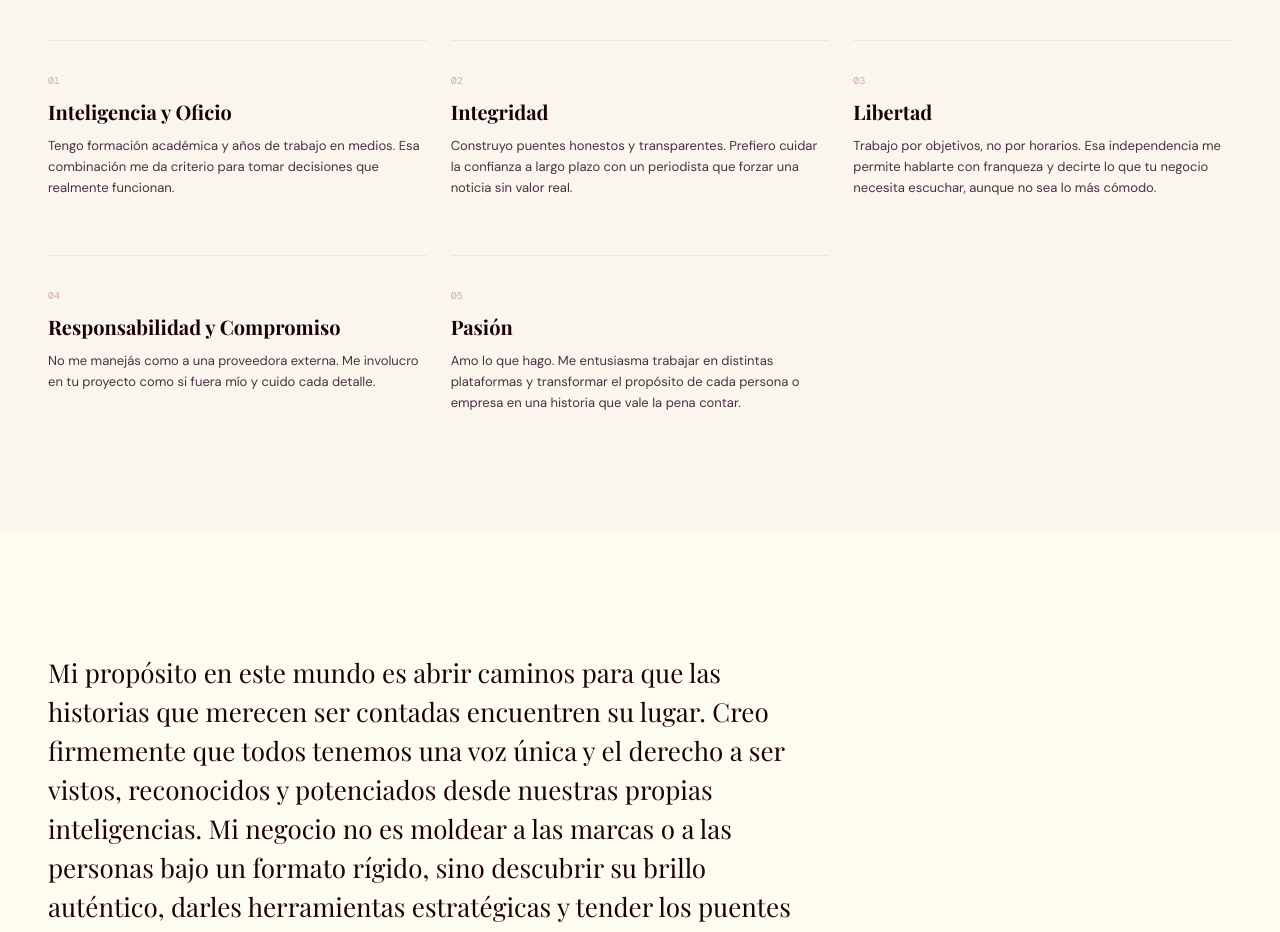
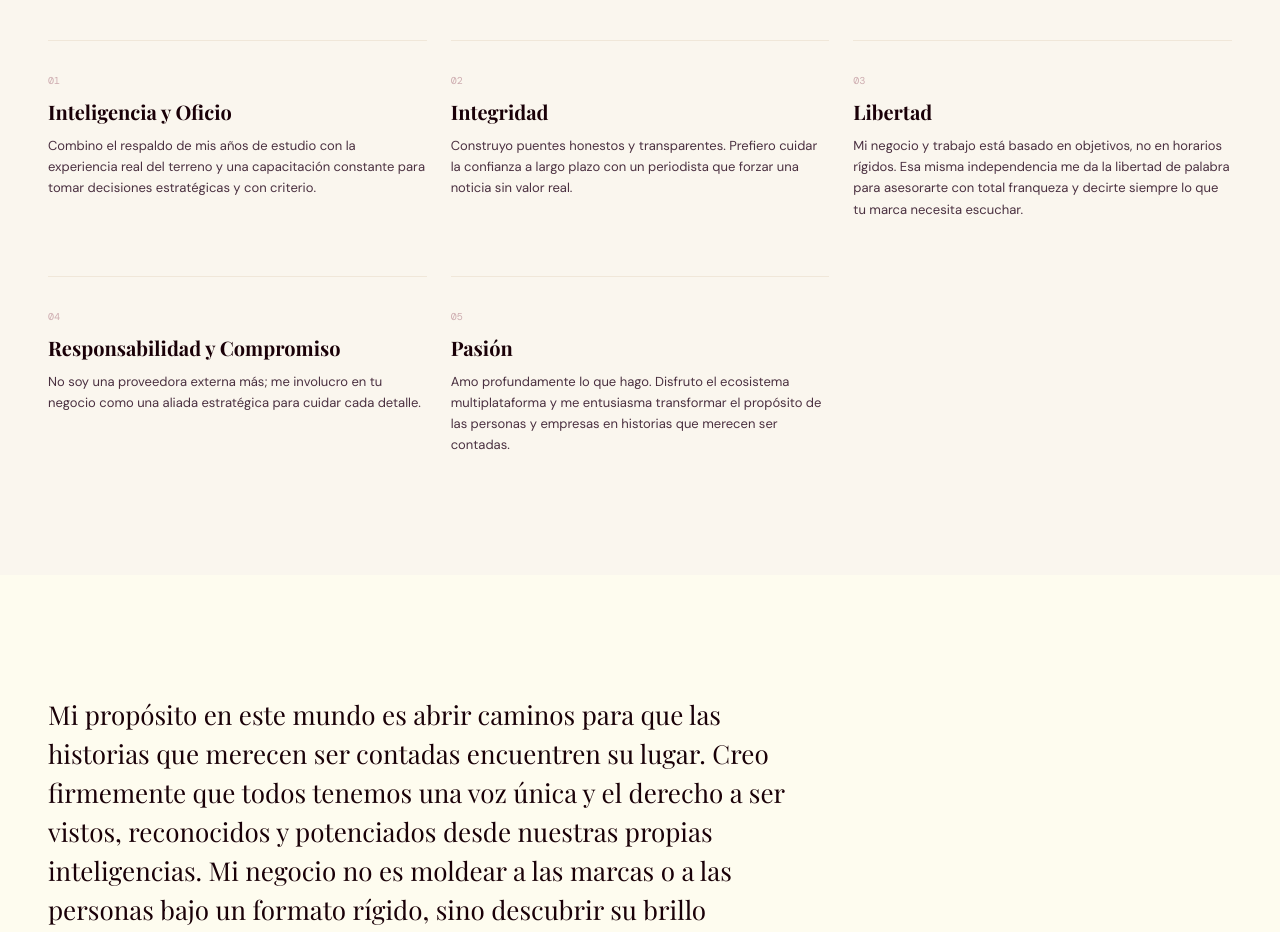
Before and after one commit to NicolasDebe/sanchezmarian-web, a Next.js app: page /mis-valores in a window 1280 px wide. Shown: the part 1920-2852 px from the top of the page. Built offline with nearby package versions, Linux system fonts and the light colour scheme; a web font is replaced by a local one.

Commit message:
Integrar 3 fotos: bio, sobre-marian, contacto

```diff
--- a/components/hero.tsx
+++ b/components/hero.tsx
@@ -102,7 +102,7 @@ export function Hero() {
                 letterSpacing: "-0.02em",
               }}
             >
-              Comunicación simple, conexiones reales
+              Comunicar es conectar
             </motion.h1>
 
             {/* DESCRIPCIÓN */}
@@ -117,8 +117,8 @@ export function Hero() {
                 marginBottom: "32px",
               }}
             >
-              Planifico y ejecuto estrategias de comunicación multiplataforma con visión de
-              futuro que transforman lo que hacés en visibilidad real.
+              Diseño estrategias de comunicación multiplataforma con visión de
+              futuro que transforman tu valor diferencial en visibilidad real.
               Te acompaño a construir puentes honestos con los medios y la
               comunidad para que el mensaje de tu negocio resuene con fuerza,
               claridad y el impacto que realmente merece.
--- a/components/mis-valores-sections.tsx
+++ b/components/mis-valores-sections.tsx
@@ -22,7 +22,7 @@ const PILARES = [
     num: "01",
     titulo: "Inteligencia y Oficio",
     descripcion:
-      "Tengo formación académica y años de trabajo en medios. Esa combinación me da criterio para tomar decisiones que realmente funcionan.",
+      "Combino el respaldo de mis años de estudio con la experiencia real del terreno y una capacitación constante para tomar decisiones estratégicas y con criterio.",
   },
   {
     num: "02",
@@ -34,19 +34,19 @@ const PILARES = [
     num: "03",
     titulo: "Libertad",
     descripcion:
-      "Trabajo por objetivos, no por horarios. Esa independencia me permite hablarte con franqueza y decirte lo que tu negocio necesita escuchar, aunque no sea lo más cómodo.",
+      "Mi negocio y trabajo está basado en objetivos, no en horarios rígidos. Esa misma independencia me da la libertad de palabra para asesorarte con total franqueza y decirte siempre lo que tu marca necesita escuchar.",
   },
   {
     num: "04",
     titulo: "Responsabilidad y Compromiso",
     descripcion:
-      "No me manejás como a una proveedora externa. Me involucro en tu proyecto como si fuera mío y cuido cada detalle.",
+      "No soy una proveedora externa más; me involucro en tu negocio como una aliada estratégica para cuidar cada detalle.",
   },
   {
     num: "05",
     titulo: "Pasión",
     descripcion:
-      "Amo lo que hago. Me entusiasma trabajar en distintas plataformas y transformar el propósito de cada persona o empresa en una historia que vale la pena contar.",
+      "Amo profundamente lo que hago. Disfruto el ecosistema multiplataforma y me entusiasma transformar el propósito de las personas y empresas en historias que merecen ser contadas.",
   },
 ]
 
```
